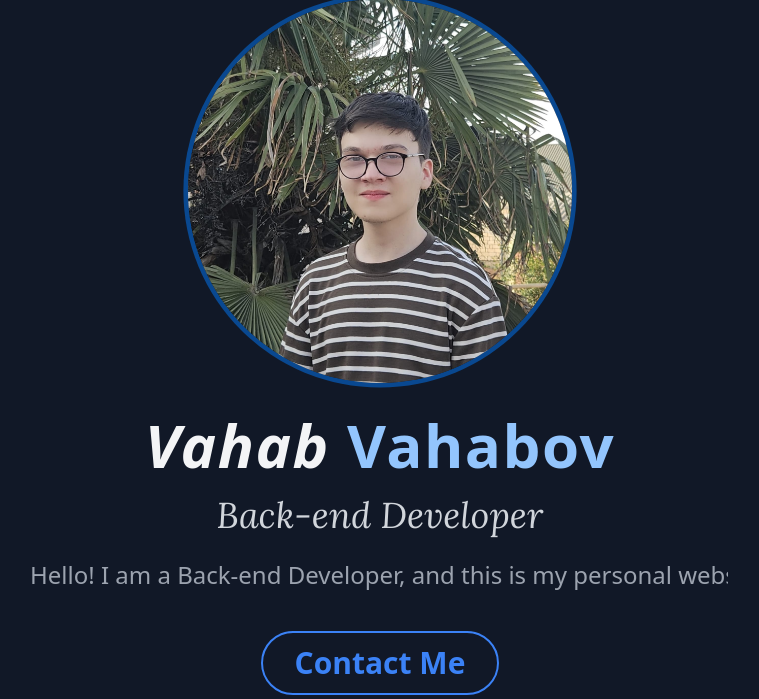
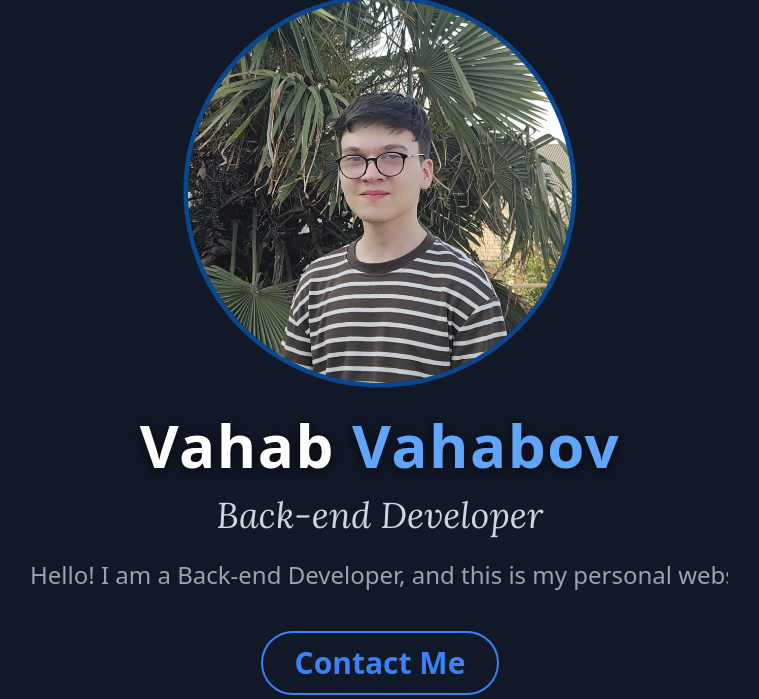
Before and after one commit to vahabov007/personal-website, a Spring app: template src/main/resources/templates/index.html in a window 1280 px wide. Shown: the part 129-828 px from the top of the page, without its empty margins (260-1019 px from the left). Run offline with Thymeleaf, Linux system fonts and the light colour scheme; the template is opened without the code that fills it, so the values that code supplies are empty; some libraries are stand-ins or nearby versions.

Commit message:
Design changed.

```diff
--- a/src/main/resources/templates/index.html
+++ b/src/main/resources/templates/index.html
@@ -434,8 +434,8 @@
     </div>
 
     <div class="md:w-full text-center mb-6 md:mb-0 order-2 md:order-2">
-        <h1 class="text-5xl md:text-6xl font-semibold italic text-gray-100 tracking-wide mt-8">
-            Vahab <span class="text-blue-300 font-bold not-italic">Vahabov</span>
+        <h1 class="text-5xl md:text-6xl font-extrabold tracking-wide text-white drop-shadow-[0_2px_6px_rgba(0,0,0,0.7)] mt-8">
+            Vahab <span class="text-blue-400">Vahabov</span>
         </h1>
 
         <p
```
